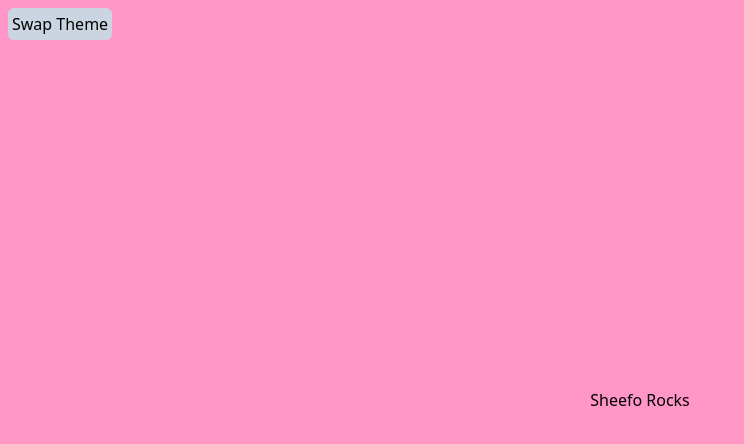
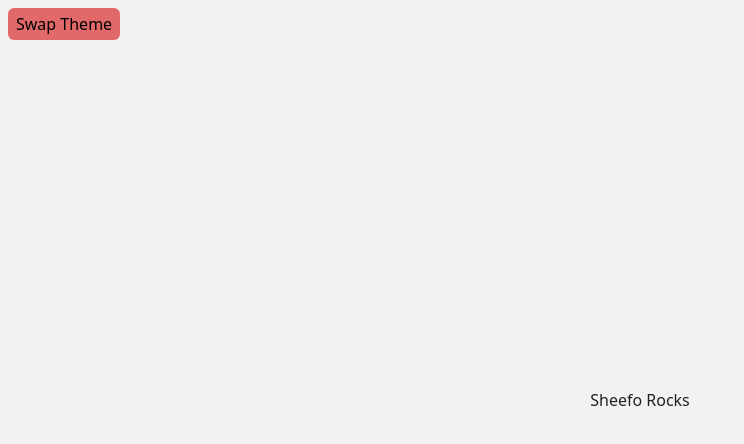
Before and after one commit to TheSheefooProject/frontend, a Next.js app: page / in a window 1280 px wide. Shown: the top 444 px of the page, without its empty margins (0-744 px from the left). Built offline with nearby package versions, Linux system fonts and the light colour scheme.

Commit message:
+ theme changes

```diff
--- a/pages/_app.tsx
+++ b/pages/_app.tsx
@@ -25,7 +25,7 @@ function MyApp({ Component, pageProps }: AppProps) {
     <>
 
       <button
-        className="absolute m-2 rounded-md bg-slate-300 p-1"
+        className="absolute m-2 rounded-md pl-2 pt-1 pr-2 pb-1 bg-tertiary"
         onClick={toggleTheme}
       >
         Swap Theme
--- a/pages/index.tsx
+++ b/pages/index.tsx
@@ -4,11 +4,11 @@ import Image from 'next/image'
 
 const Home: NextPage = () => {
   return (
-    <div className="flex min-h-screen flex-col items-center justify-center bg-primary/75 py-2">
+    <div className="flex min-h-screen flex-col items-center justify-center bg-neutral py-2">
       <Head>
         <title>Sheefoo</title>
       </Head>
-      <h1>Sheefo Rocks</h1>
+      <h1 className="text-primary">Sheefo Rocks</h1>
     </div>
   )
 }
--- a/styles/variables.css
+++ b/styles/variables.css
@@ -1,12 +1,19 @@
 /* Theme Variables */
 .theme-light {
-    --color-primary: 255 115 179;
+  --color-primary: 32 34 37;
   --color-secondary: 111 114 185;
+  --color-tertiary: 225 105 105;
+
+  --color-neutral: 242 242 242;
+
   /* ... */
 }
 
 .theme-dark {
-    --color-primary: 2 82 204;
+  --color-primary: 242 242 242;
   --color-secondary: 255 196 2;
+  --color-tertiary: 255 153 105;
+
+  --color-neutral: 32 34 37;
   /* ... */
 }
--- a/tailwind.config.js
+++ b/tailwind.config.js
@@ -14,10 +14,14 @@ module.exports = {
     './components/**/*.{js,ts,jsx,tsx}',
   ],
   theme: {
+    // Adds variables on top of the theme defined further down
     extend: {
       colors: {
         primary: withOpacityValue('--color-primary'),
         secondary: withOpacityValue('--color-secondary'),
+        tertiary: withOpacityValue('--color-tertiary'),
+
+        neutral: withOpacityValue('--color-neutral'),
         // ...
       }
     },
```
Lines whose indentation alone changed are shown as unchanged.
